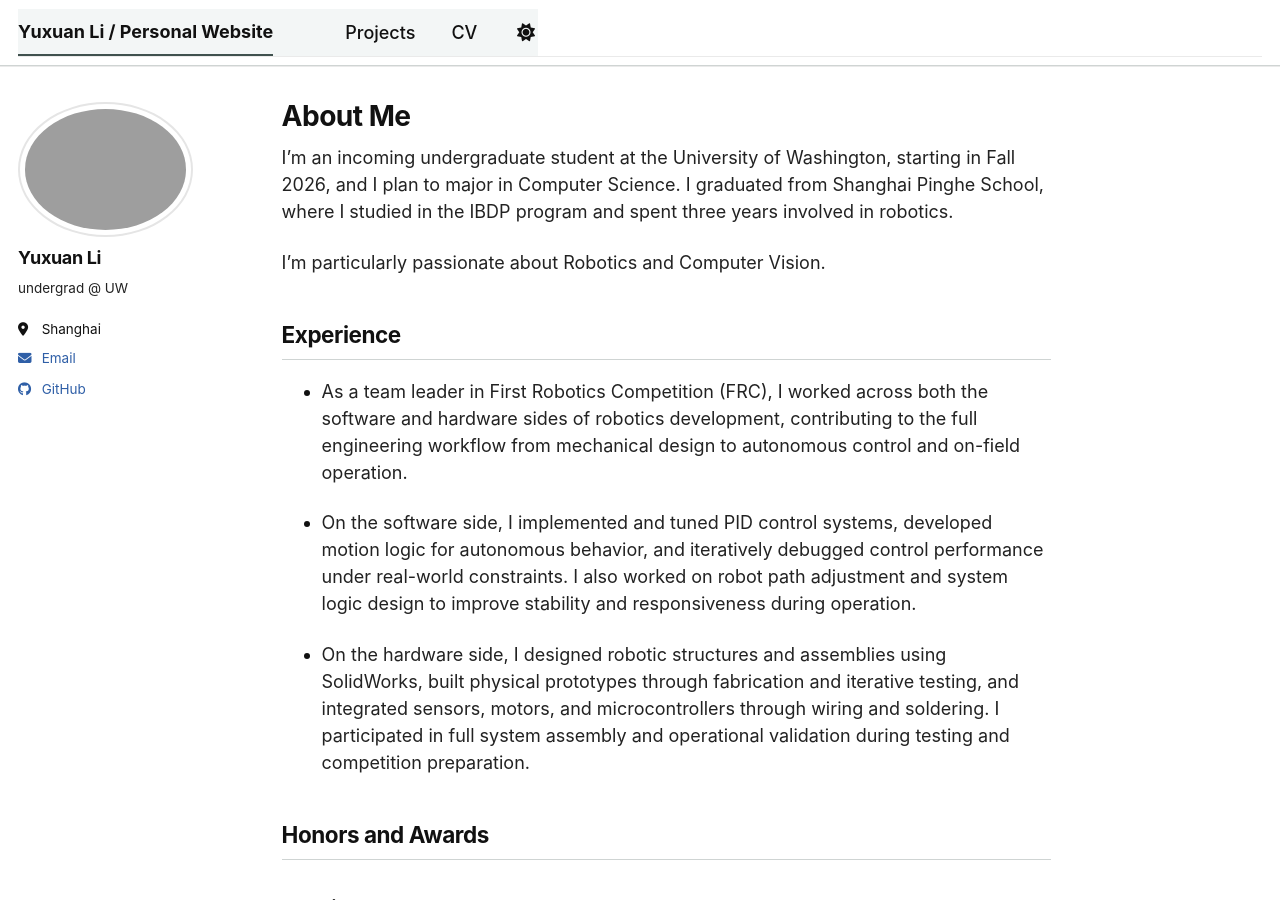
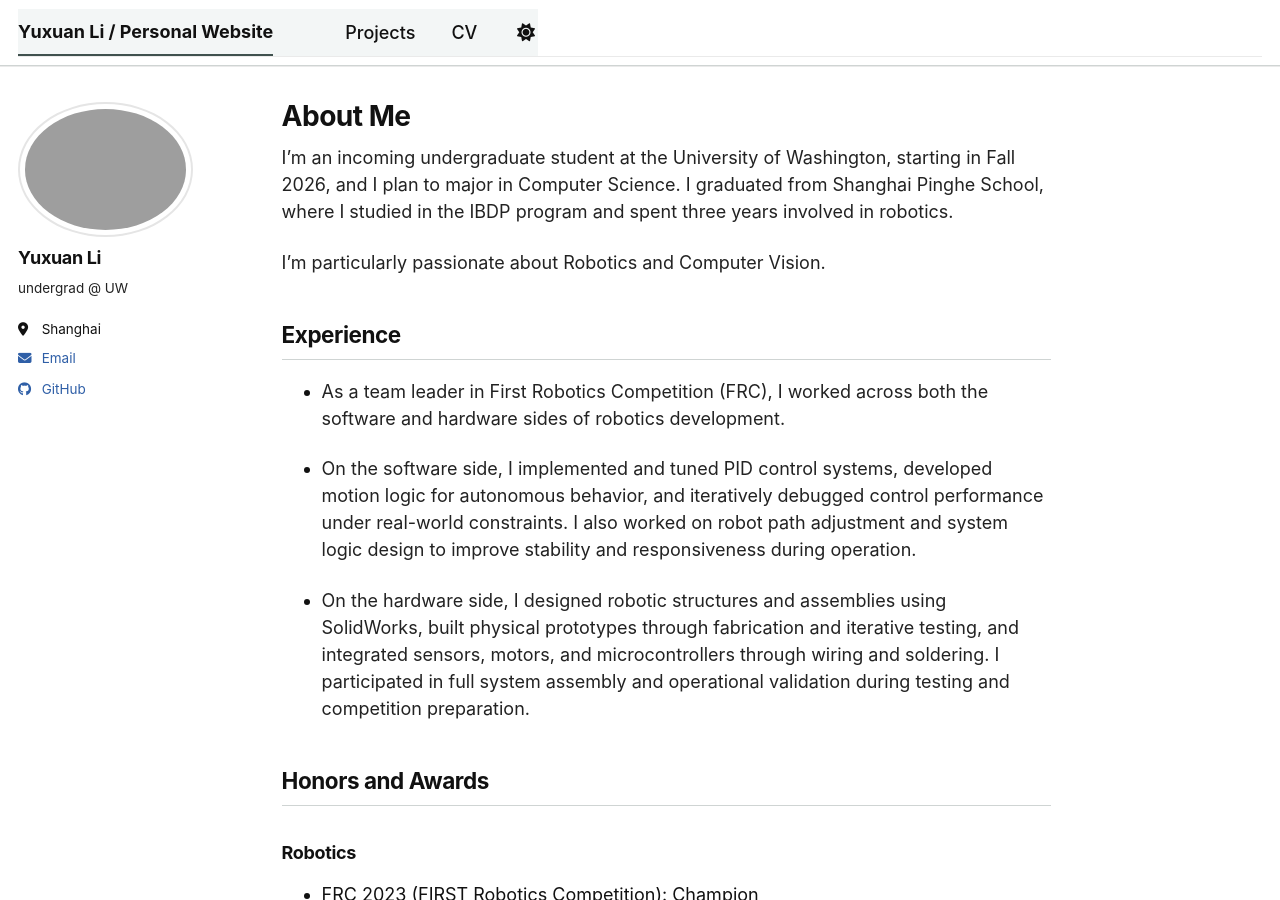
Before and after one commit to H1234L1/H1234L1.github.io, a Jekyll site: the page built from _pages/about.md, in a window 1280 px wide and 900 px high. Built offline with Jekyll 4.4.1, drawn with Linux system fonts in a browser that asks for light colours; a script bundle is joined from its source files by our own code; library files that are not in the unit come from our copies.

Commit message:
Update about.md

```diff
--- a/_pages/about.md
+++ b/_pages/about.md
@@ -12,7 +12,7 @@ I’m an incoming undergraduate student at the University of Washington, startin
 I’m particularly passionate about Robotics and Computer Vision.
 
 ## Experience
-- As a team leader in First Robotics Competition (FRC), I worked across both the software and hardware sides of robotics development, contributing to the full engineering workflow from mechanical design to autonomous control and on-field operation.
+- As a team leader in First Robotics Competition (FRC), I worked across both the software and hardware sides of robotics development.
 
 - On the software side, I implemented and tuned PID control systems, developed motion logic for autonomous behavior, and iteratively debugged control performance under real-world constraints. I also worked on robot path adjustment and system logic design to improve stability and responsiveness during operation.
 
```
